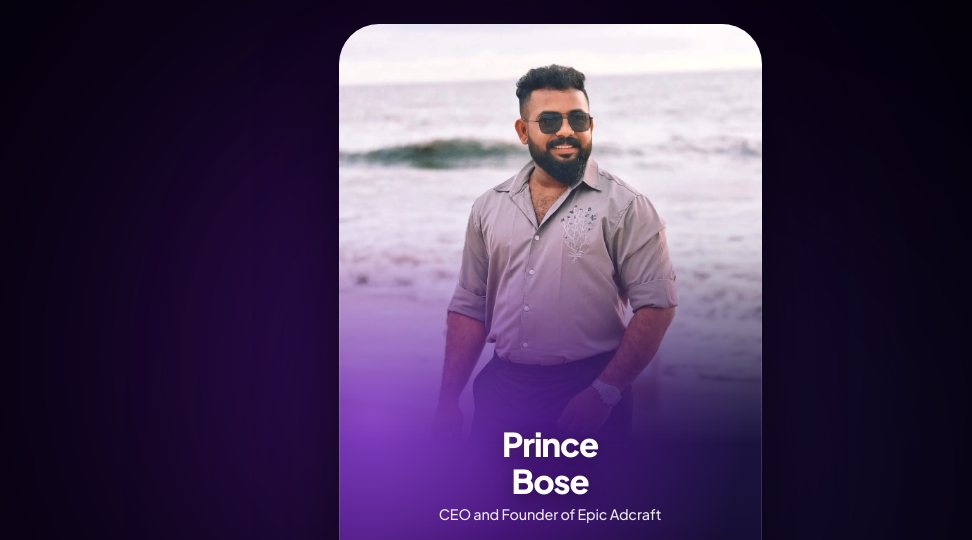
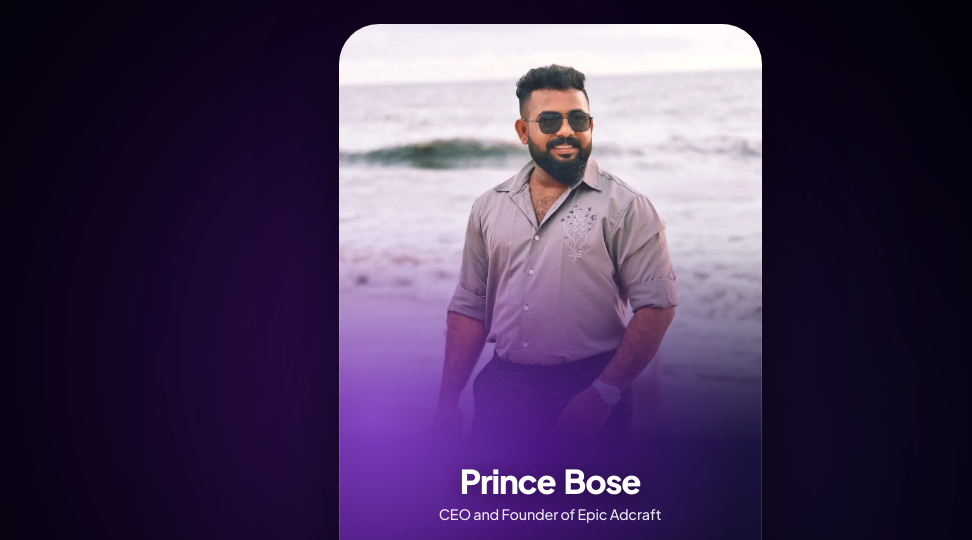
Before and after one commit to epicadcraft-cloud/PrinceBose_Business-Card, a plain HTML site: page index.html in a window 1280 px wide. Shown: the top 540 px of the page, without its empty margins (90-1062 px from the left). Drawn offline with Linux system fonts and the light colour scheme.

Commit message:
Add files via upload

```diff
--- a/style.css
+++ b/style.css
@@ -156,9 +156,14 @@ body {
   text-shadow: 0 4px 18px rgba(0, 0, 0, 0.4);
 }
 
-.person-name .first-name,
+.person-name .first-name {
+    display: inline;
+    margin-right: 8px;
+}
+
 .person-name .last-name {
-  display: block;
+    display: inline;
+    white-space: nowrap;
 }
 
 .person-role {
```
